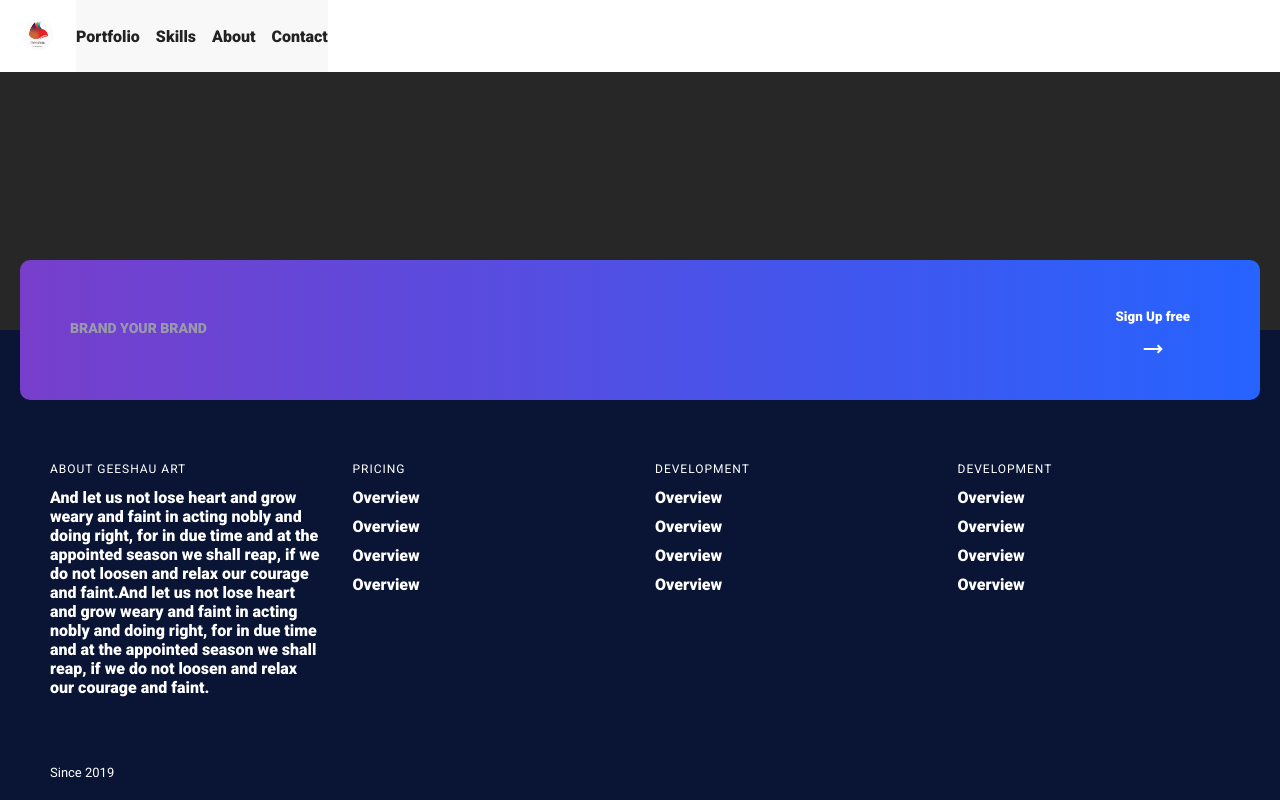
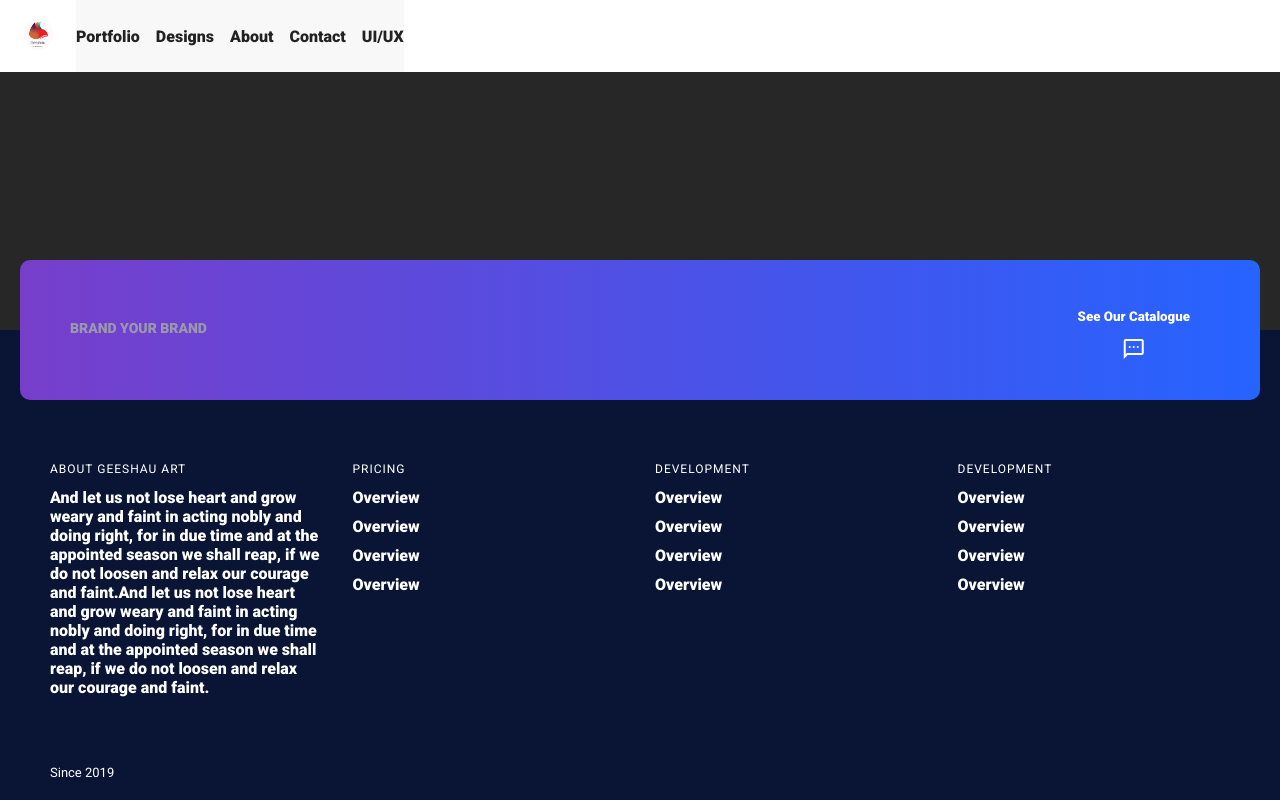
Before and after one commit to Alex-Gichau/geeshau-gallery, a React (Create React App) app: page / in a window 1280 px wide. Built offline with nearby package versions, Linux system fonts and the light colour scheme.

Commit message:
Footer & header bugs fixing

```diff
--- a/src/components/footer/Footer.jsx
+++ b/src/components/footer/Footer.jsx
@@ -8,8 +8,8 @@ export const Footer = () => {
         <article>
           <h2>BRAND YOUR BRAND</h2>
           <button>
-            <p>Sign Up free</p>
-            <span className='material-symbols-outlined'>trending_flat</span>
+            <p>See Our Catalogue</p>
+            <span className='material-symbols-outlined'>sms</span>
           </button>
         </article>
 
--- a/src/components/header/Header.jsx
+++ b/src/components/header/Header.jsx
@@ -1,6 +1,5 @@
 import React from 'react';
 import './header.css';
-
 
 import image1 from '../../assets/Geeshau-logo.png';
 import { Pagination } from 'swiper/modules';
@@ -10,7 +9,7 @@ import 'swiper/css/pagination';
 
 const slides = [
   {
-    name: 'Social Media Designs',
+    name: 'Designs for Social Media',
     image: image1,
     items: [
       'Posters',
@@ -24,7 +23,7 @@ const slides = [
     ],
   },
   {
-    name: 'Social Media Designs',
+    name: 'Designs for Print',
     image: image1,
     items: [
       'Posters',
@@ -38,7 +37,7 @@ const slides = [
     ],
   },
   {
-    name: 'Social Media Designs',
+    name: 'Designs for UI/UX',
     image: image1,
     items: [
       'Posters',
@@ -61,7 +60,7 @@ export const Header = () => {
         <div className='nav-items'>
           <a href='#'>Portfolio</a>
           <div className='dropdown'>
-            <button>Skills</button>
+            <button>Designs</button>
             <div className='menu'>
               <Swiper
                 modules={[Pagination]}
@@ -86,6 +85,30 @@ export const Header = () => {
           </div>
           <a href='#'>About</a>
           <a href='#'>Contact</a>
+          <div className='dropdown'>
+            <button>UI/UX</button>
+            <div className='menu'>
+              <Swiper
+                modules={[Pagination]}
+                slidesPerView={1}
+                pagination={{ clickable: true }}
+              >
+                {slides?.map((slide) => (
+                  <SwiperSlide key={slide.name}>
+                    <img src={slide.image1} />
+                    <div>
+                      <h2>{slide.name}</h2>
+                      <div className='links'>
+                        {slide.items?.map((item) => (
+                          <span>(item)</span>
+                        ))}
+                      </div>
+                    </div>
+                  </SwiperSlide>
+                ))}
+              </Swiper>
+            </div>
+          </div>
         </div>
       </nav>
     </div>
```
Also changed, not shown: src/components/hero/Hero.jsx (+6 -2 lines), src/components/footer/footer.css (line endings or trailing spaces).
